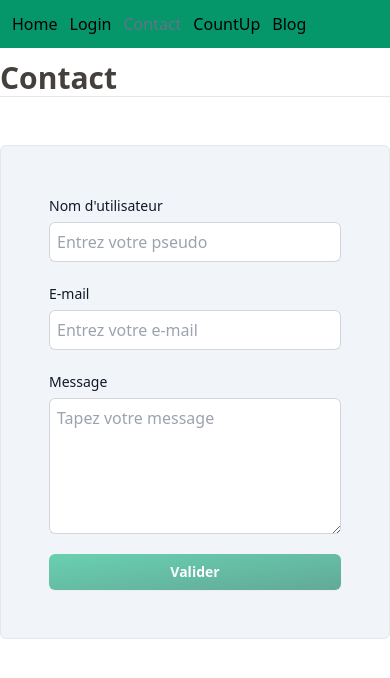
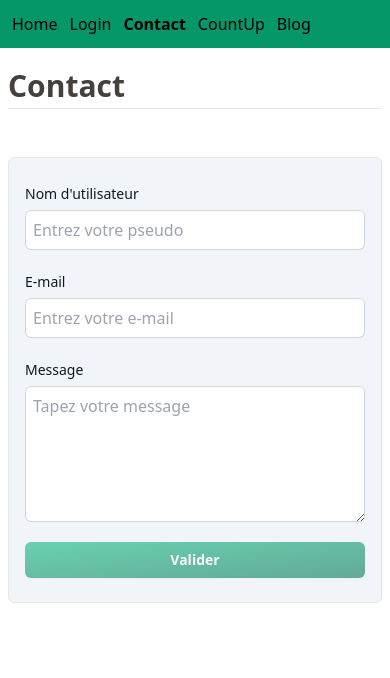
Before and after one commit to pascal-la/concepts-react, a React (Create React App) app: page /contact in a window 390 px wide. Shown: the top 678 px of the page. Built offline with nearby package versions, Linux system fonts and the light colour scheme.

Commit message:
improve pages' styling

```diff
--- a/src/components/PageTitle.tsx
+++ b/src/components/PageTitle.tsx
@@ -1,6 +1,8 @@
 const PageTitle = ({ text }: { text: string }) => {
   return (
-    <h1 className="text-3xl text-stone-700 font-semibold border-b">{text}</h1>
+    <h1 className="pb-1 text-3xl text-stone-700 font-semibold border-b">
+      {text}
+    </h1>
   );
 };
 
--- a/src/components/header/Header.tsx
+++ b/src/components/header/Header.tsx
@@ -28,7 +28,7 @@ const Header = () => {
           key={name}
           to={path}
           onClick={(e) => handlePreventNavigation(e, path)}
-          className={twMerge(isActivePath(path) && "text-slate-500")}
+          className={twMerge(isActivePath(path) && "font-semibold")}
         >
           {name}
         </Link>
--- a/src/pages/blog.tsx
+++ b/src/pages/blog.tsx
@@ -1,5 +1,6 @@
 import { useEffect, useState } from "react";
 import axios from "axios";
+import PageTitle from "../components/PageTitle";
 
 type Post = {
   id: number;
@@ -17,11 +18,11 @@ const Blog = () => {
   }, []);
 
   return (
-    <div className="container m-auto grid mt-12">
+    <div className="container p-2 mx-auto mt-3 grid gap-12">
+      <PageTitle text="Blog" />
       {!posts && <h1>Loading...</h1>}
       {posts && (
         <div className="grid gap-12">
-          <h1 className="text-3xl text-center underline font-bold">Posts</h1>
           <div className="grid md:grid-cols-2 lg:grid-cols-3 gap-5">
             {posts.map((post) => (
               <article
--- a/src/pages/contact.tsx
+++ b/src/pages/contact.tsx
@@ -79,9 +79,9 @@ const Contact = () => {
   ];
 
   return (
-    <div className="container mx-auto mt-3 grid gap-12">
+    <div className="container p-2 mx-auto mt-3 grid gap-12">
       <PageTitle text="Contact" />
-      <div className="mx-auto max-w-xl w-full p-12 bg-slate-100 border rounded-md">
+      <div className="mx-auto max-w-xl w-full px-4 py-6 sm:p-12 bg-slate-100 border rounded-md">
         <form onSubmit={handleSubmit} className="grid gap-5">
           {inputs.map((input, i) => (
             <InputWithLabel
--- a/src/pages/login.tsx
+++ b/src/pages/login.tsx
@@ -37,7 +37,7 @@ const Login = () => {
   ];
 
   return (
-    <div className="container mx-auto mt-3 grid gap-12">
+    <div className="container p-2 mx-auto mt-3 grid gap-12">
       <PageTitle text="Login" />
 
       <div className="flex flex-col items-start gap-2">
```
Also changed, not shown: src/pages/home-page.tsx (+7 -2 lines).
